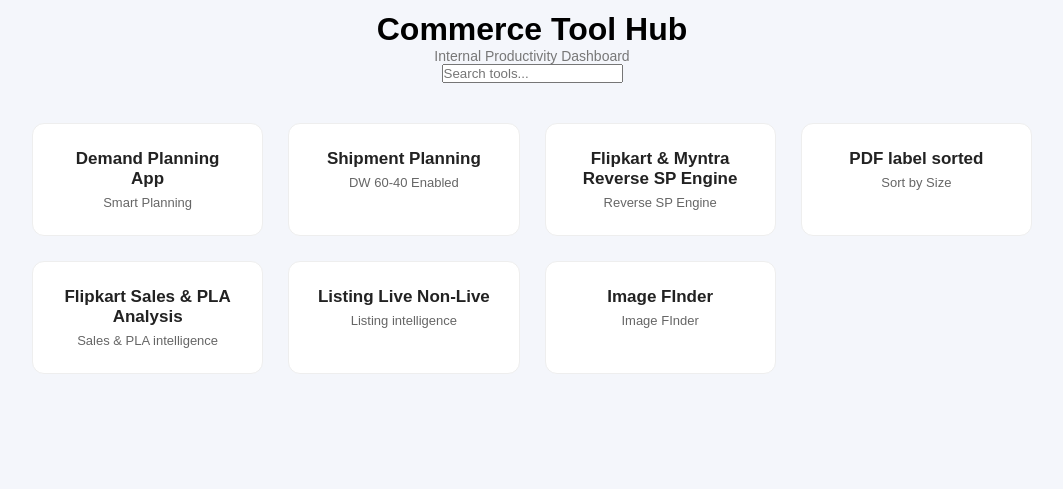
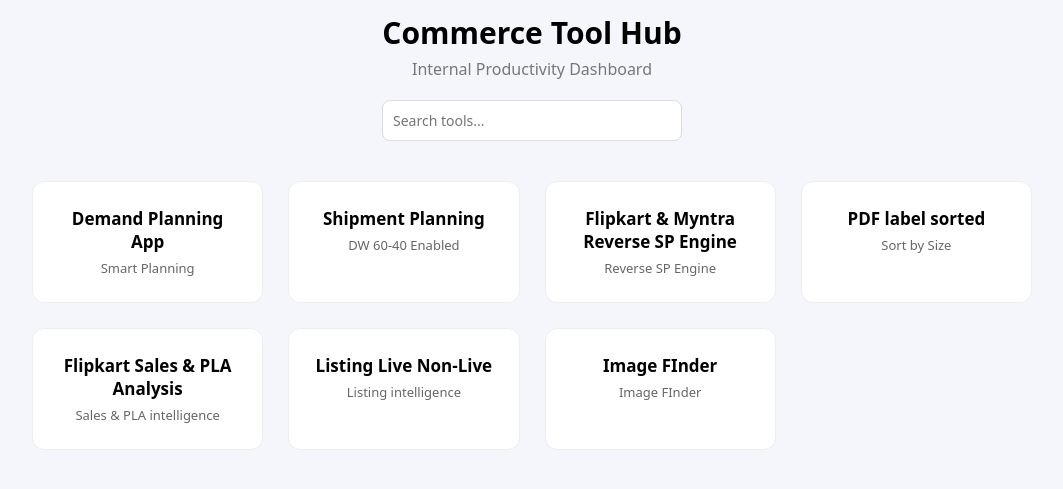
Before and after one commit to saurabhjopl-code/tool-dashboard, a plain HTML site: page index.html in a window 1280 px wide. Shown: the part 113-602 px from the top of the page, without its empty margins (108-1171 px from the left). Drawn offline with Linux system fonts and the light colour scheme.

Commit message:
Update style.css

```diff
--- a/style.css
+++ b/style.css
@@ -2,7 +2,7 @@
 margin:0;
 padding:0;
 box-sizing:border-box;
-font-family:Arial;
+font-family:system-ui;
 }
 
 body{
@@ -22,14 +22,32 @@
 margin-bottom:10px;
 }
 
-.title{
-font-size:28px;
-font-weight:700;
+#appTitle{
+font-size:30px;
+margin-bottom:5px;
 }
 
 .subtitle{
+color:#777;
+margin-bottom:20px;
+}
+
+/* SEARCH */
+
+.search{
+
+width:300px;
+
+padding:10px;
+
+border-radius:8px;
+
+border:1px solid #ddd;
+
+outline:none;
+
 font-size:14px;
-color:#777;
+
 }
 
 /* GRID */
@@ -82,8 +100,6 @@
 
 font-weight:600;
 
-color:#222;
-
 }
 
 .tool-desc{
```
